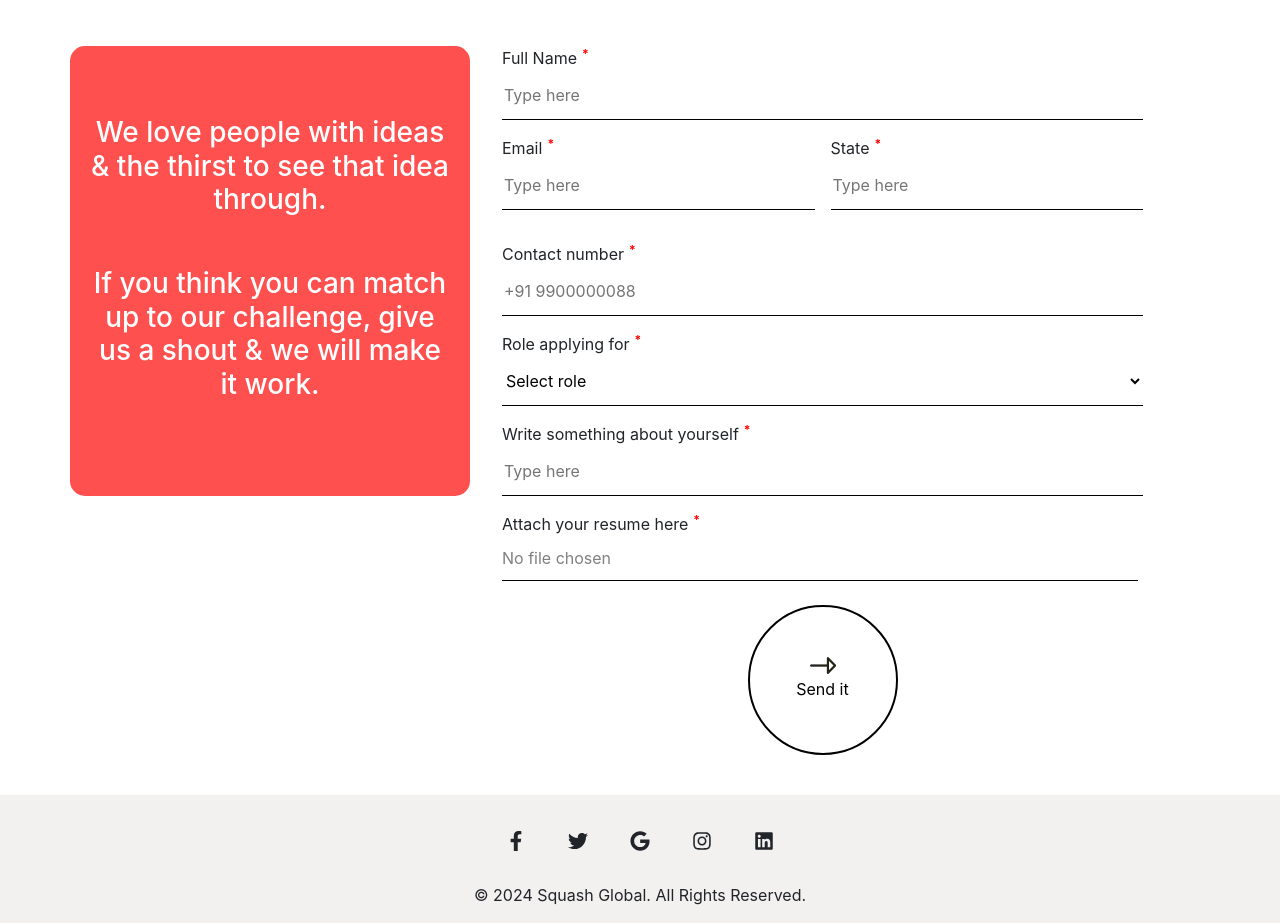
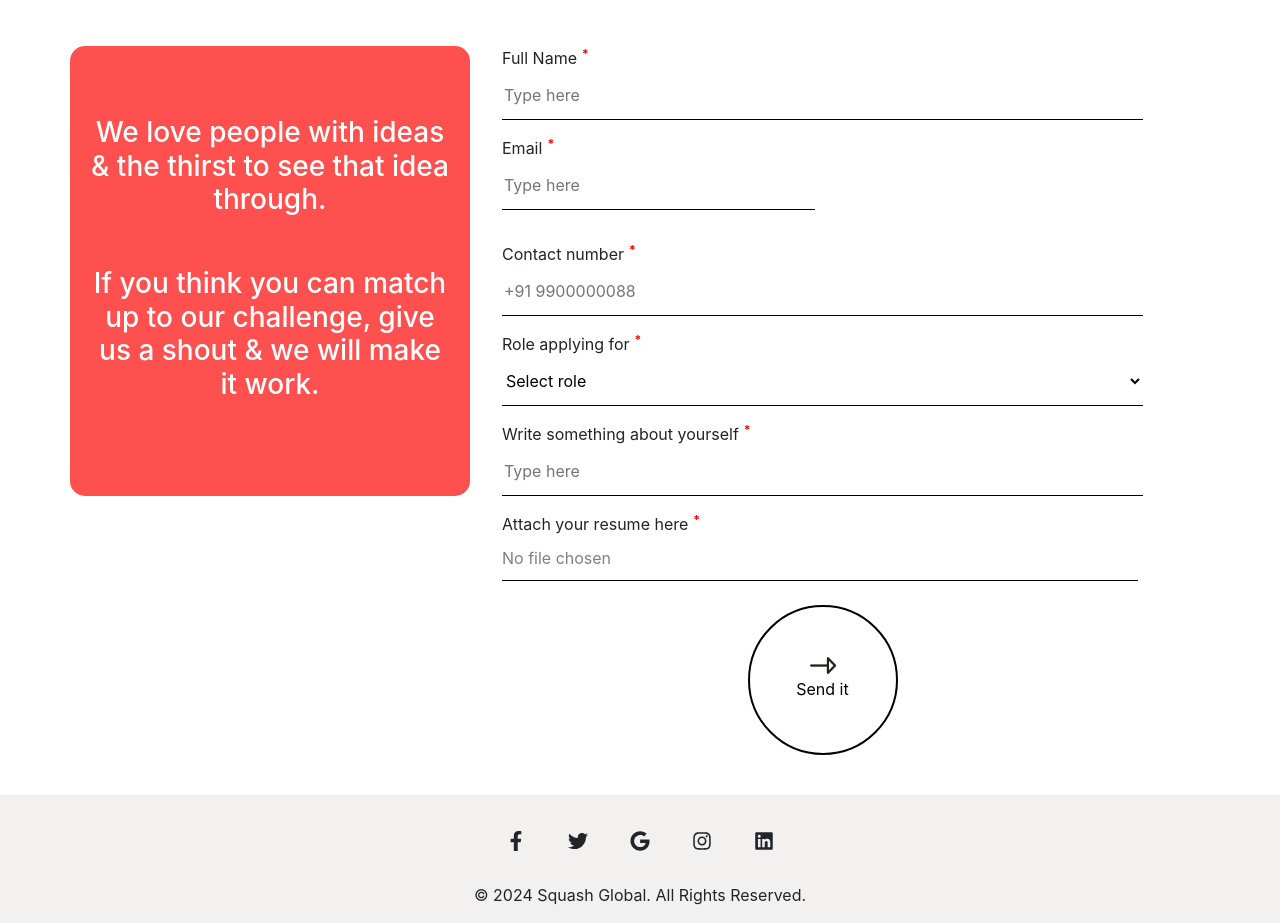
Before and after one commit to VishK98/Squash-Global, a React (Create React App) app: page /careers in a window 1280 px wide. Shown: the part 2662-3585 px from the top of the page. Built offline with nearby package versions, Linux system fonts and the light colour scheme.

Commit message:
State Removed From Careers Section

```diff
--- a/src/components/Careers/Careers.js
+++ b/src/components/Careers/Careers.js
@@ -516,7 +516,7 @@ function Careers() {
                   </div>
                   <div style={{ flex: 1 }}>
                     <label>
-                      State
+
                       <sup
                         style={{
                           color: "red",
@@ -524,20 +524,11 @@ function Careers() {
                           fontWeight: "bold",
                         }}
                       >
-                        *
+
                       </sup>
                     </label>{" "}
                     <br />
-                    <input
-                      type="text"
-                      name="state"
-                      value={formData.state}
-                      onChange={handleChange}
-                      placeholder="Type here"
-                      autoComplete="off"
-                      className="form-field mb-lg-3"
-                      required
-                    />
+
                   </div>
                 </div>
                 <label>
```
